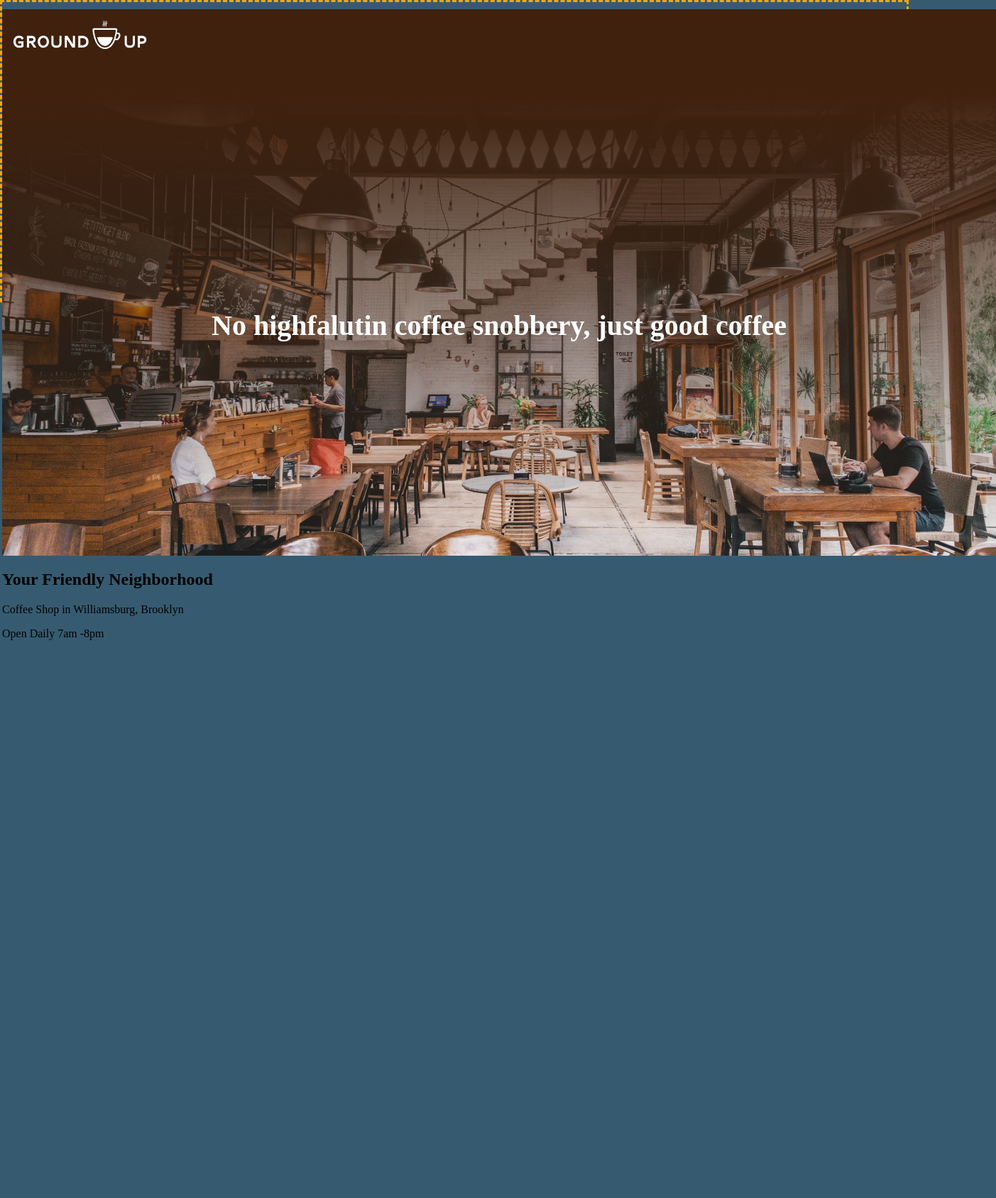
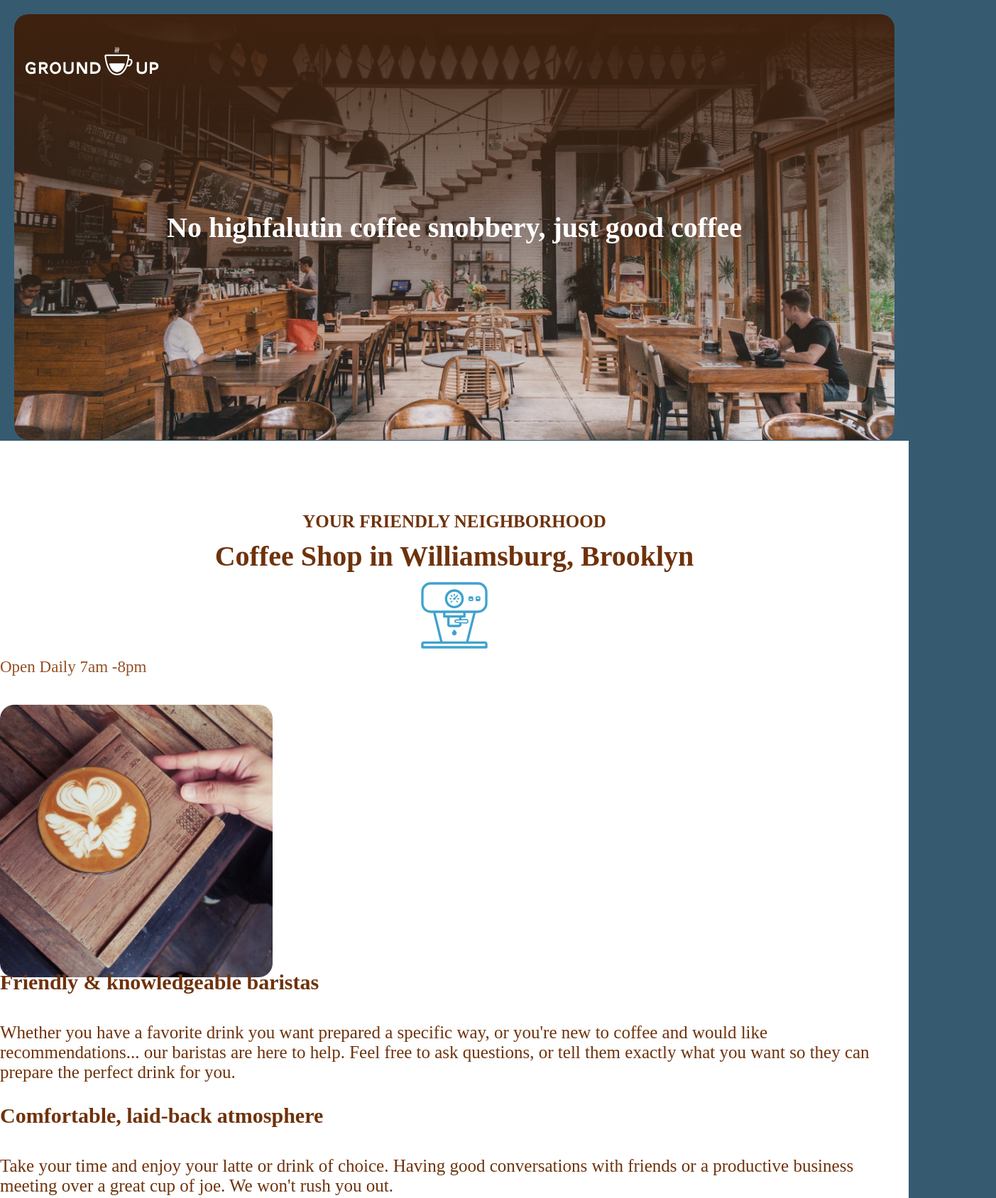
Before and after one commit to jwills2190/ground-up-comp, a plain HTML site: page index.html in a window 1280 px wide. Shown: the top 1688 px of the page at 71% size, 1403 px wide, since content can reach past the window. Before the commit the page ends 902 px from the top, so only its background shows below. Drawn offline with Linux system fonts and the light colour scheme.

Commit message:
test commit

```diff
--- a/css/styles.css
+++ b/css/styles.css
@@ -1,13 +1,12 @@
 body {
     background-color: #365b71;
-    border: dashed orange;
     margin: 0;
 }
 
 .container {
-    width: 1400px;
+    max-width: 1400px;
     height: 50vh;
-    background-color: #fff;
+    background-color: #365b71;
     margin: 10px auto;
 
 }
@@ -15,8 +14,10 @@ body {
 nav {
     height: 100px;
     background-color: #3f210e;
-    height: 100px;
     padding: 10px;
+    margin: 50px 20px auto 20px;
+    border-radius: 20px;
+
 }
 
 nav img {
@@ -28,14 +29,15 @@ header {
     display: flex;
     justify-content: center;
     align-items: center;
-    background-color: #3f210e;
+    /* background-color: #365b71; */
     background-image:
         linear-gradient(#3f210e, transparent), url(../images/ground-up-coffee-shop-2600x1300.jpg);
     background-size: cover;
-    height: 650px;
+    height: 600px;
     text-align: center;
     color: #fff;
-
+    border-radius: 20px;
+    margin: -150px 20px auto 20px ;
 
 }
 
@@ -43,5 +45,76 @@ h1 {
     margin: 0;
     padding: 0;
     font-size: 2.5rem;
+  }
+
+main {
+    background-color: #fff;
+    height: 200vh;
+    margin-top: -20px;
+  }
+
+h2 {
+    color: #6f320b;
+    text-transform: uppercase;
+    padding-top: 100px;
+    font-size: 25px;
+    text-align: center;
+}
+
+h3 {
+    color: #6f320b;
+    font-size: 40px;
+    margin-top: -10px;
+    font-weight: bold;
+    text-align: center;
+}
+
+
+.espresso {
+    width: 100px;
+    display: flex;
+    align-items: center;
+    margin: -30px auto;
+  }
+
+p {
+    color: #944f23;
+    font-size: 23px;
+    margin: 40px auto;
+    display: flex;
 
 }
+
+h4 {
+    color: #6f320b;
+    font-size: 30px;
+    margin-top: -10px;
+    font-weight: bold;
+
+
+}
+h4 + p {
+    display: flex;
+    justify-content: flex-end;
+    color: #6f320b;
+    font-size: 25px;
+}
+
+.align-right {
+    color: #6f320b;
+    display: flex;
+    justify-content: flex-end;
+    margin: auto 30px;
+}
+
+.images {
+    display: flex;
+    justify-content: flex-start;
+    max-width: 30%;
+}
+
+.imagine {
+    display: flex;
+    margin-left: auto;
+    max-width: 30%;
+}
--- a/index.html
+++ b/index.html
@@ -16,24 +16,40 @@
         </nav>
 
         <header>
-            <!-- hero bg image coffee shop -->
-
-            <p>
-
-            </p>
-
             <h1 >No highfalutin coffee snobbery, just good coffee</h1>
-
-
         </header>
 
         <main>
 
             <h2>Your Friendly Neighborhood</h2>
-            <p>Coffee Shop in Williamsburg, Brooklyn</p>
-            <p>Open Daily 7am -8pm</p>
+            <h3>Coffee Shop in Williamsburg, Brooklyn</h3>
+            <img class="espresso" src="images/espresso-machine.svg" alt="Espresso Machine">
+                <p>Open Daily 7am -8pm</p>
 
+            <div>
+                <img class="images" src="images/cappuccino-foam-heart.png" alt="Cappuccino with a foam heart">
 
+                <h4>Friendly & knowledgeable baristas</h4>
+                <p>
+                    Whether you have a favorite drink you want prepared a specific way, or you're new to coffee and would like recommendations... our baristas are here to help. Feel free to ask questions, or tell them exactly what you want so they can prepare the perfect drink for you.
+                </p>
+            </div>
+
+            <div>
+                <h4>Comfortable, laid-back atmosphere</h4>
+                <p>
+                    Take your time and enjoy your latte or drink of choice. Having good conversations with friends or a productive business meeting over a great cup of joe. We won't rush you out.
+                </p>
+                <img class="imagine" src="images/sidewalk-w-chalkboard.png" alt="Sidewalk Sign">
+            </div>
+
+            <div>
+                <img class="images" src="images/coffee-beans.png" alt="Coffee Beans">
+                <h4>Freshly roasted coffee beans</h4>
+                <p>
+                    We get fresh coffee bean shipments directly from sustainable growers. Then we roast them in-house for optimum freshness. Don't settle for stale old coffee.
+                </p>
+            </div>
 
         </main>
     </div>
```
